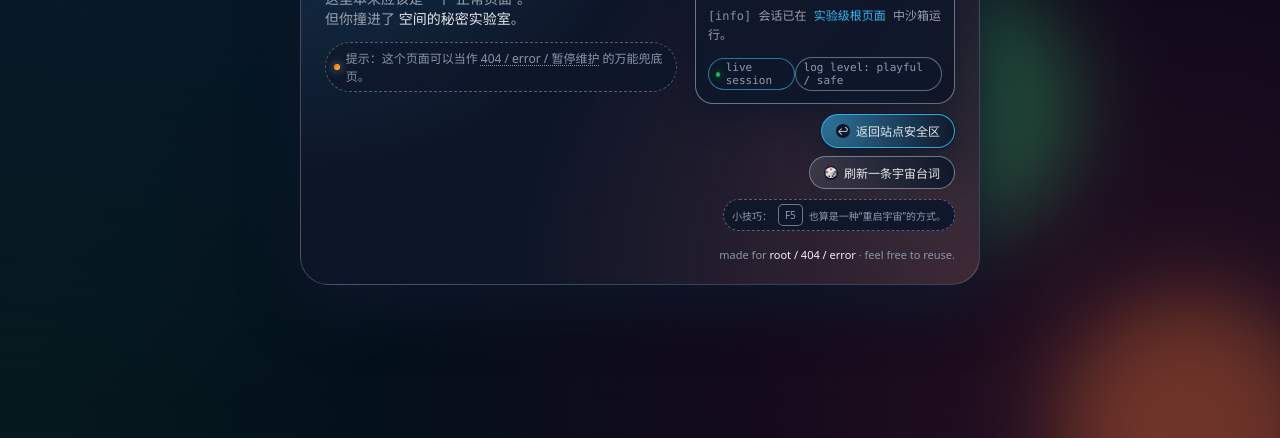
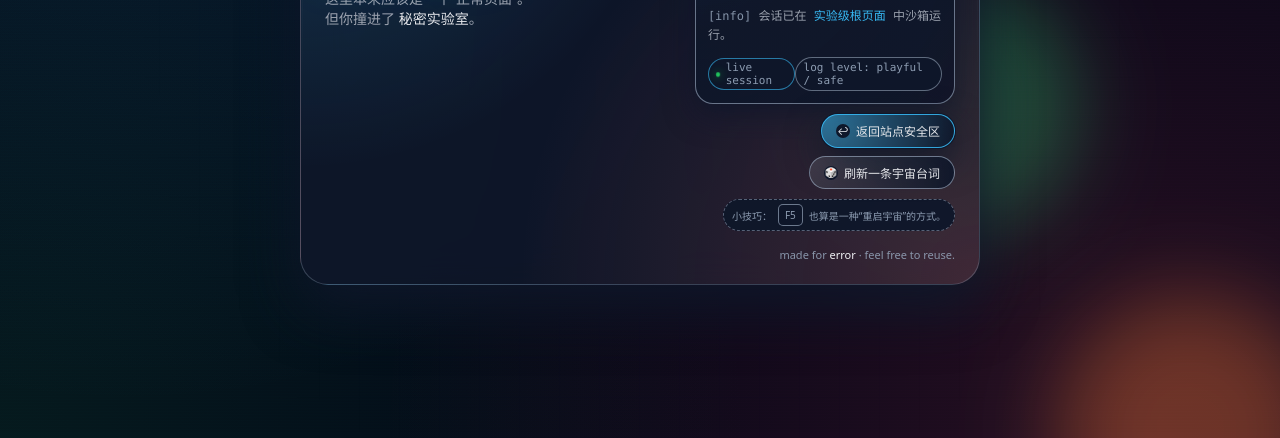
Before and after one commit to G-huohuo/GlitchRoot, a plain HTML site: page index.html in a window 1280 px wide. Shown: the part 362-800 px from the top of the page. Drawn offline with Linux system fonts and the light colour scheme; no server answers.

Commit message:
Update title and text in index.html

```diff
--- a/index.html
+++ b/index.html
@@ -3,7 +3,7 @@
 <head>
   <meta charset="UTF-8" />
   <meta name="viewport" content="width=device-width, initial-scale=1.0" />
-  <title>你发现了根域名的秘密领地</title>
+  <title>你发现了秘密领地</title>
   <style>
     :root {
       --bg1: #020617;
@@ -719,12 +719,8 @@
           <div class="glitch" data-text="YOU FOUND A GLITCH">YOU FOUND A GLITCH</div>
           <p class="subtitle">
             这里本来应该是一个“正常页面”。<br />
-            但你撞进了 <strong>空间的秘密实验室</strong>。
+            但你撞进了 <strong>秘密实验室</strong>。
           </p>
-          <div class="hint">
-            <span class="hint-dot"></span>
-            <span>提示：这个页面可以当作 <span class="hint-link">404 / error / 暂停维护</span> 的万能兜底页。</span>
-          </div>
         </section>
 
         <aside class="actions">
@@ -772,7 +768,7 @@
             <kbd>F5</kbd>
             <span>也算是一种“重启宇宙”的方式。</span>
           </div>
-          <div class="footnote">made for <span>root / 404 / error</span> · feel free to reuse.</div>
+          <div class="footnote">made for <span>error</span> · feel free to reuse.</div>
         </aside>
       </main>
     </div>
@@ -784,7 +780,7 @@
       "某个认真访问网站的人，被发配到了娱乐观察室。",
       "如果世界上所有的 404 都像这样，也还行。",
       "你看到的不是 bug，而是一个没写需求的特性。",
-      "本页面正在兼职 404、500 和 暂停维护 的所有工作。",
+      "本页面正在兼职 暂停维护 的所有工作。",
       "你的 IP 已被记入《宇宙访客名册》，仅用于欣赏用。",
       "恭喜发现彩蛋：其实这里什么正事也没有。",
       "程序员正在赶来的路上（其实他只是去喝咖啡了）。",
```
